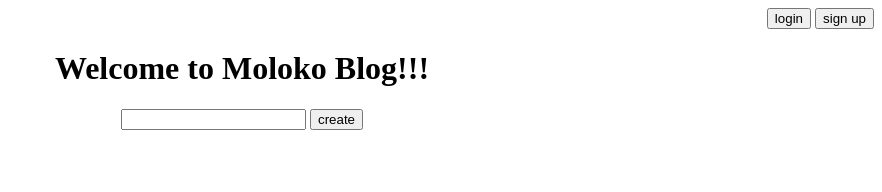
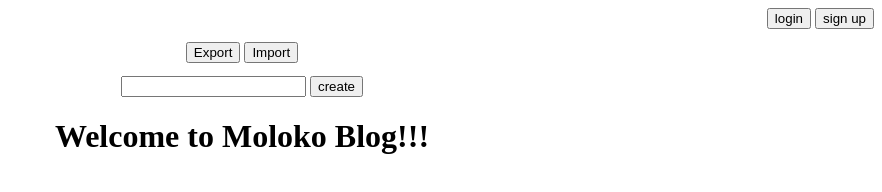
Before and after one commit to MoLoKorp/MolokoBlogEngine, a plain HTML site: page src/main/resources/public/index.html in a window 1280 px wide. Shown: the whole page, without its empty margins (398-1280 px from the left). Drawn offline with Linux system fonts and the light colour scheme; no server answers.

Commit message:
Added import/export buttons and linked with corresponding api

```diff
--- a/src/main/resources/public/index.html
+++ b/src/main/resources/public/index.html
@@ -12,10 +12,22 @@
         <button>login</button>
         <button>sign up</button>
     </div>
-    <h1>Welcome to Moloko Blog!!!</h1>
-    <form id="create-article-form">
+
+    <div id="import-export-menu">
+        <form action="article/export">
+            <button>Export</button>
+        </form>
+
+        <form id="import-articles-form">
+            <button type="button" id="import-button" onclick="redirectToFileInput()">Import</button>
+            <input type="file" accept=".json" name="file" id="import-file" onchange="importArticle()" hidden>
+        </form>
+    </div>
+
+    <form id="create-article-form" >
         <input name="text" />
         <button>create</button>
     </form>
+    <h1>Welcome to Moloko Blog!!!</h1>
 </body>
 </html>
--- a/src/main/resources/public/index.js
+++ b/src/main/resources/public/index.js
@@ -5,6 +5,17 @@ fetch('article')
             addArticle(article)
         }
     })
+
+const redirectToFileInput = () => {
+    document.getElementById("import-file").click()
+}
+
+const importArticle = () => {
+    const importArticlesForm = document.getElementById('import-articles-form')
+    const body = new FormData(importArticlesForm)
+    fetch('article/import', { method: 'POST', body })
+        .then(response => window.location.reload())
+}
 
 const form = document.getElementById('create-article-form')
 
--- a/src/main/resources/public/styles.css
+++ b/src/main/resources/public/styles.css
@@ -1,5 +1,14 @@
 body {
   text-align: center;
+}
+
+form {
+    margin: 1w;
+    display: inline;
+}
+
+#import-export-menu {
+    margin: 1vw;
 }
 
 #menu {
```
